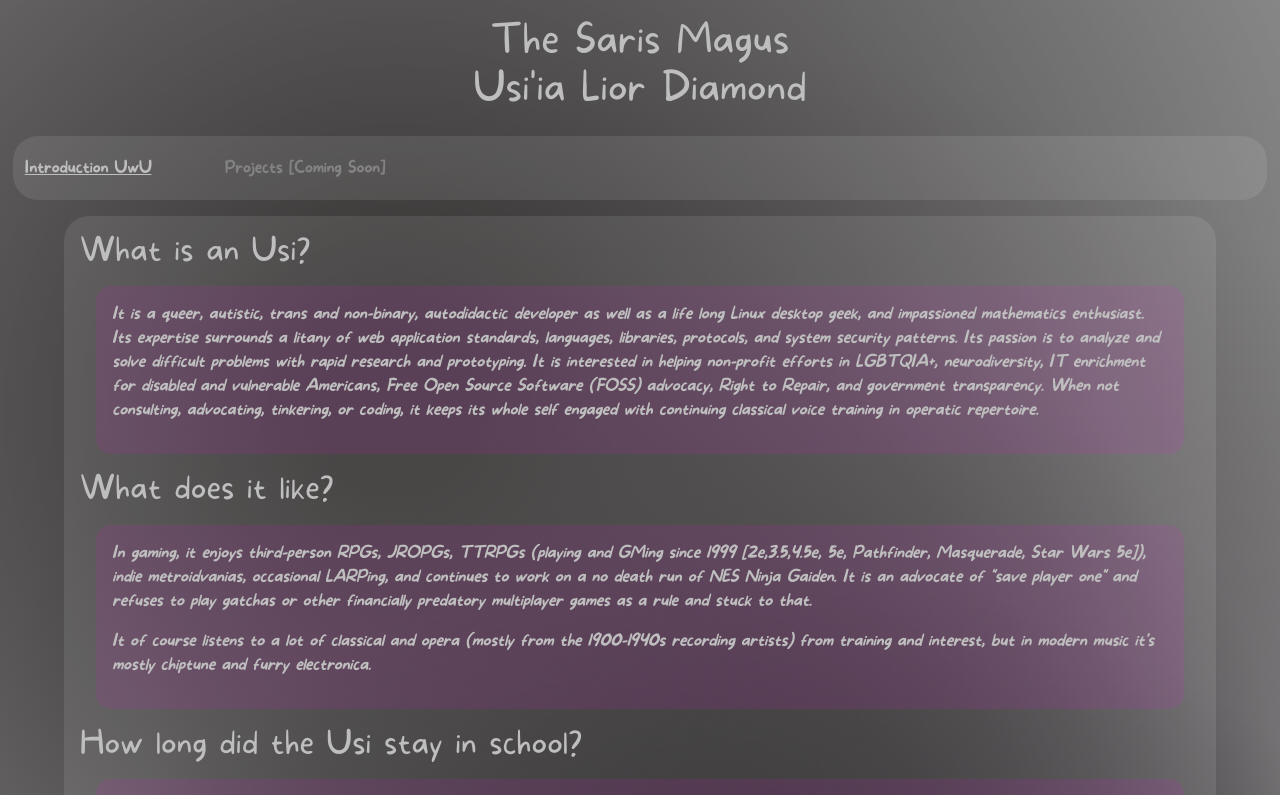
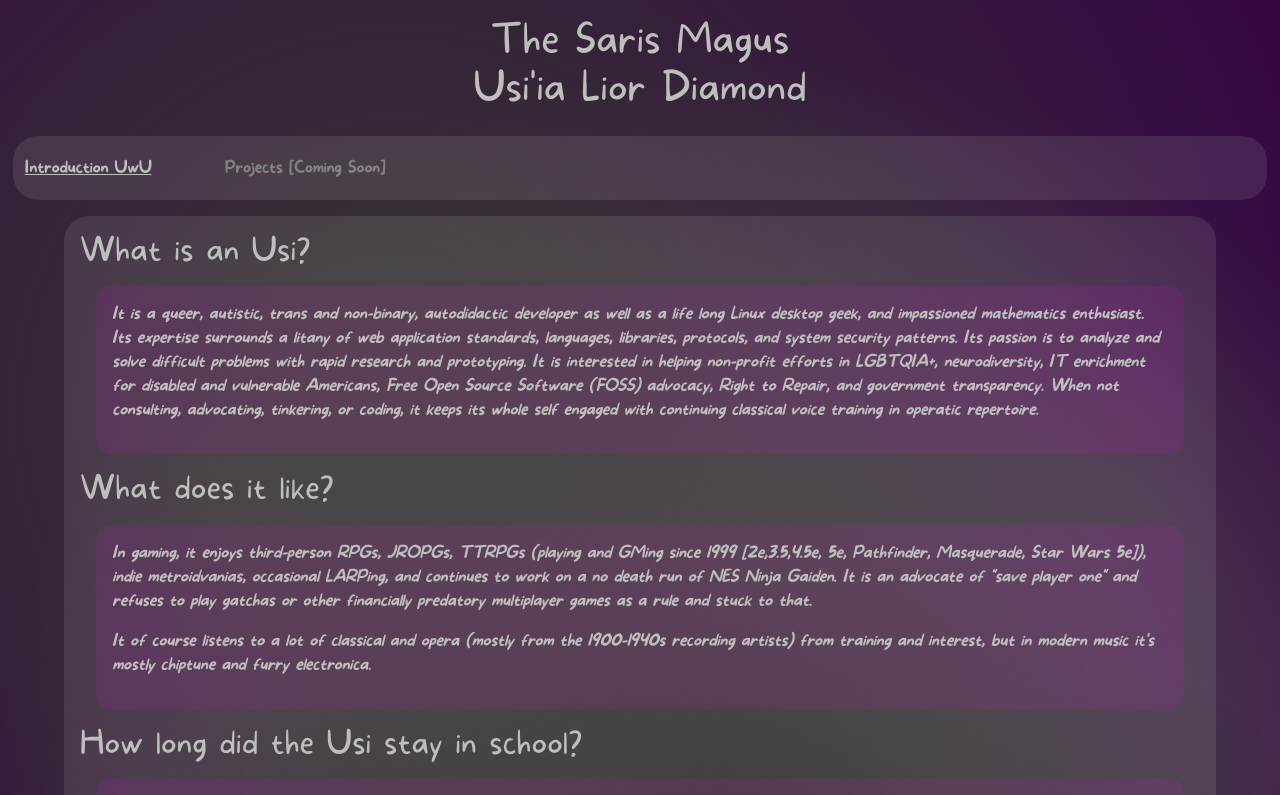
Before and after one commit to UsiDiamond/usidiamond.github.io, an Angular app: page /home#/home in a window 1280 px wide. Shown: the top 795 px of the page. Built offline with nearby package versions, Linux system fonts and the light colour scheme.

Commit message:
Feature/make puuurpelll (#84)
* Make Dark Purple Base Color

* replace merged out stuff

```diff
--- a/src/app/app.component.css
+++ b/src/app/app.component.css
@@ -27,7 +27,7 @@
   min-height: 100vh;
   display: grid;
   color: rgb(190, 190, 190);
-  background-color: rgba(0, 0, 0, 0.425);
+  background-color: rgb(53, 0, 70);
   grid-template-areas:
     " header "
     " menu  "
```
